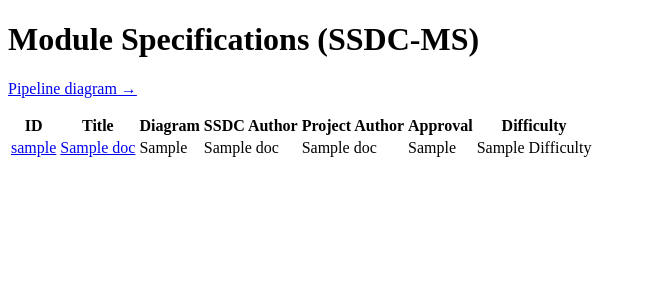
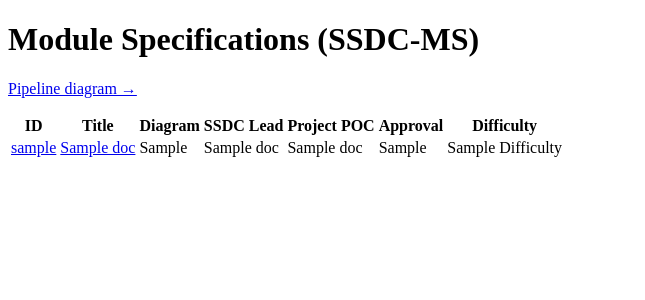
Before and after one commit to SPHEREx/spherex-doc-portal, a Python web app: template src/spherexportal/pages/templates/ssdc-ms.html.jinja in a window 1280 px wide. Shown: the part 204-504 px from the top of the page, without its empty margins (0-645 px from the left). Run offline with Jinja, Linux system fonts and the light colour scheme; the template is opened without the code that fills it: most values are stand-ins (such as "Sample title", 1, 10 or a date in 2020).

Commit message:
Page template updates
- In SSDC-MS template, rename SSDC Author to SSDC Lead and Project
Author to Project POC
- Rename "Project Author" column to "SSDC Lead" in other templates
- Fix setting the title in the metadata from pages
- Fix initial sorting for SSDC-MS pages by level

```diff
--- a/src/spherexportal/pages/templates/ssdc-dp.html.jinja
+++ b/src/spherexportal/pages/templates/ssdc-dp.html.jinja
@@ -1,6 +1,6 @@
 {% extends "base.html.jinja" %}
 
-{% block title %}SPHEREx Data Products (SSDC-DP){% endblock %}
+{% block meta_title %}SPHEREx Data Products (SSDC-DP){% endblock %}
 
 {% block content %}
 <h1>Data Products (SSDC-DP)</h1>
@@ -11,7 +11,7 @@
     <tr>
       <th>ID</th>
       <th>Title</th>
-      <th>Project Author</th>
+      <th>SSDC Lead</th>
       <th>Approval</th>
     </tr>
   </thead>
--- a/src/spherexportal/pages/templates/ssdc-if.html.jinja
+++ b/src/spherexportal/pages/templates/ssdc-if.html.jinja
@@ -1,6 +1,6 @@
 {% extends "base.html.jinja" %}
 
-{% block title %}SPHEREx Interfaces (SSDC-IF){% endblock %}
+{% block meta_title %}SPHEREx Interfaces (SSDC-IF){% endblock %}
 
 {% block content %}
 <h1>Interfaces (SSDC-IF)</h1>
@@ -13,7 +13,7 @@
         <tr>
             <th>ID</th>
             <th>Title</th>
-            <th>Project Author</th>
+            <th>SSDC Lead</th>
             <th>Interface Partner</th>
             <th>Approval</th>
         </tr>
--- a/src/spherexportal/pages/templates/ssdc-ms.html.jinja
+++ b/src/spherexportal/pages/templates/ssdc-ms.html.jinja
@@ -1,6 +1,6 @@
 {% extends "base.html.jinja" %}
 
-{% block title %}SPHEREx Module Specifications (SSDC-MS){% endblock %}
+{% block meta_title %}SPHEREx Module Specifications (SSDC-MS){% endblock %}
 
 {% block content %}
 <h1>Module Specifications (SSDC-MS)</h1>
@@ -17,14 +17,14 @@
       <th>ID</th>
       <th>Title</th>
       <th>Diagram</th>
-      <th>SSDC Author</th>
-      <th>Project Author</th>
+      <th>SSDC Lead</th>
+      <th>Project POC</th>
       <th>Approval</th>
       <th>Difficulty</th>
     </tr>
   </thead>
   <tbody>
-    {% for doc in category.projects|sort(attribute="diagram_ref") %}
+    {% for doc in category.projects|sort(attribute="sortable_diagram_ref") %}
     <tr>
       <td><a href="{{ doc.url }}">{{ doc.handle }}</a></td>
       <td><a href="{{ doc.url }}">{{ doc.title }}</a></td>
--- a/src/spherexportal/pages/templates/ssdc-op.html.jinja
+++ b/src/spherexportal/pages/templates/ssdc-op.html.jinja
@@ -1,6 +1,6 @@
 {% extends "base.html.jinja" %}
 
-{% block title %}SPHEREx Operations Procedures (SSDC-OP){% endblock %}
+{% block meta_title %}SPHEREx Operations Procedures (SSDC-OP){% endblock %}
 
 {% block content %}
 <h1>Operations Procedures (SSDC-OP)</h1>
@@ -11,7 +11,7 @@
     <tr>
       <th>ID</th>
       <th>Title</th>
-      <th>Project Author</th>
+      <th>SSDC Lead</th>
       <th>Approval</th>
     </tr>
   </thead>
--- a/src/spherexportal/pages/templates/ssdc-pm.html.jinja
+++ b/src/spherexportal/pages/templates/ssdc-pm.html.jinja
@@ -1,6 +1,6 @@
 {% extends "base.html.jinja" %}
 
-{% block title %}SPHEREx Project Management (SSDC-PM){% endblock %}
+{% block meta_title %}SPHEREx Project Management (SSDC-PM){% endblock %}
 
 {% block content %}
 <h1>Project Management (SSDC-PM)</h1>
@@ -11,7 +11,7 @@
         <tr>
             <th>ID</th>
             <th>Title</th>
-            <th>Project Author</th>
+            <th>SSDC Lead</th>
             <th>Approval</th>
         </tr>
     </thead>
--- a/src/spherexportal/pages/templates/ssdc-tn.html.jinja
+++ b/src/spherexportal/pages/templates/ssdc-tn.html.jinja
@@ -1,6 +1,6 @@
 {% extends "base.html.jinja" %}
 
-{% block title %}SPHEREx Technical Notes (SSDC-TN){% endblock %}
+{% block meta_title %}SPHEREx Technical Notes (SSDC-TN){% endblock %}
 
 {% block content %}
 <h1>SPHEREx Technical Notes (SSDC-TN)</h1>
@@ -11,7 +11,7 @@
     <tr>
       <th>ID</th>
       <th>Title</th>
-      <th>Project Author</th>
+      <th>SSDC Lead</th>
     </tr>
   </thead>
   <tbody>
--- a/src/spherexportal/pages/templates/ssdc-tr.html.jinja
+++ b/src/spherexportal/pages/templates/ssdc-tr.html.jinja
@@ -1,6 +1,6 @@
 {% extends "base.html.jinja" %}
 
-{% block title %}SPHEREx Test Reports (SSDC-TR){% endblock %}
+{% block meta_title %}SPHEREx Test Reports (SSDC-TR){% endblock %}
 
 {% block content %}
 <h1>Test Reports (SSDC-TR)</h1>
@@ -12,7 +12,7 @@
       <th>ID</th>
       <th>Title</th>
       <th>Verification IDs</th>
-      <th>Project Author</th>
+      <th>SSDC Lead</th>
       <th>Approval</th>
     </tr>
   </thead>
```
